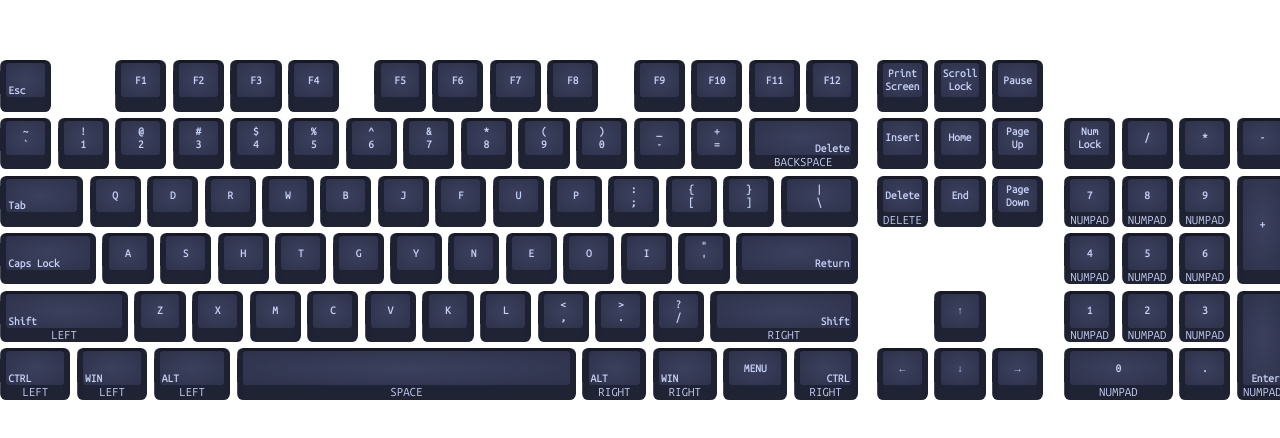
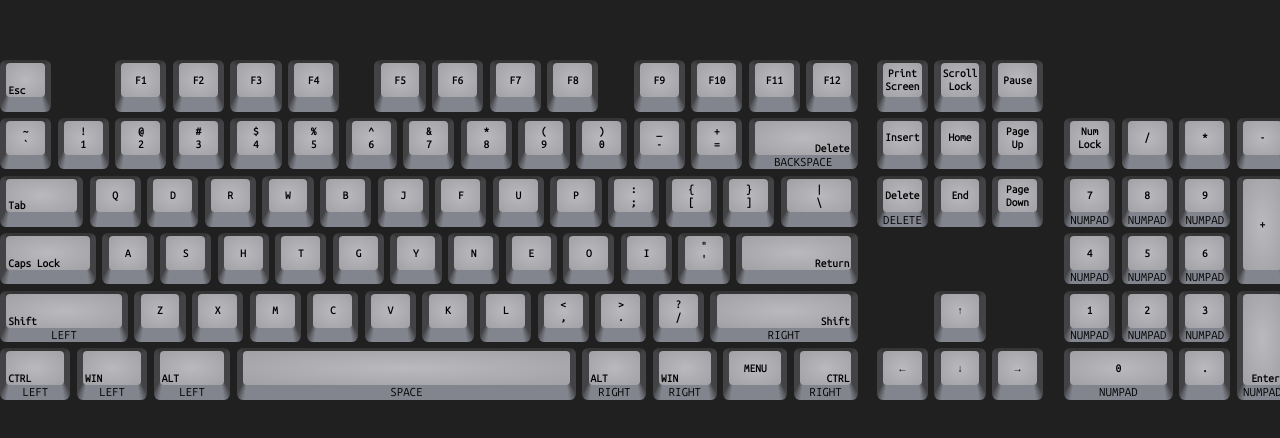
Before and after one commit to JakobHuemer/3ahtim-medtwt_wiederholung-keyboardlayout, a plain HTML site: page index.html in a window 1280 px wide. Shown: the part 170-608 px from the top of the page. Drawn offline with Linux system fonts and the light colour scheme.

Commit message:
reworked key look with weird non pixel perfect issues now fixed

```diff
--- a/script/customization.js
+++ b/script/customization.js
@@ -1,7 +1,7 @@
 const THEMES = {
 
     // displayname => replace "_" with " " and css capitalize
-    WHITE: {
+    BOTH_WHITE: {
         "--key-color-top-prim": "#e8e8e8",
         "--key-color-top-sec": "#d0d0d0",
         "--key-color-front": "#b6b6b6",
@@ -9,7 +9,7 @@ const THEMES = {
         "--key-color-back": "#919191",
         "--key-font-color": "#000000"
     },
-    DARK: {
+    BOTH_DARK: {
         "--key-color-top-prim": "#2a2a2a",
         "--key-color-top-sec": "#1c1c1c",
         "--key-color-front": "#151515",
@@ -17,7 +17,7 @@ const THEMES = {
         "--key-color-back": "#000000",
         "--key-font-color": "#c0cae1"
     },
-    CATPPUCCIN_MOCHA: {
+    BOTH_CATPPUCCIN_MOCHA: {
         "--key-color-top-prim": "#3b405e",
         "--key-color-top-sec": "#2e324b",
         "--key-color-front": "#202334",
@@ -25,7 +25,23 @@ const THEMES = {
         "--key-color-back": "#171926",
         "--key-font-color": "#C6D0F5"
     },
-    HIGH_CONTRAST: {
+    DARK_CATPPUCCIN_LIGHT: {
+        "--key-color-top-prim": "#C5CFF5",
+        "--key-color-top-sec": "#bfc7ec",
+        "--key-color-front": "#B7BDF8",
+        "--key-color-side": "#8AADF4",
+        "--key-color-back": "#6e99d2",
+        "--key-font-color": "#4b4546"
+    },
+    BOTH_CLEAN_WHITE:{
+        "--key-color-top-prim": "#D0D8E0",
+        "--key-color-top-sec": "#BEC8D0",
+        "--key-color-front": "#A0A8B0",
+        "--key-color-side": "#909898",
+        "--key-color-back": "#808888",
+        "--key-font-color": "#303030"
+    },
+    BOTH_HIGH_CONTRAST: {
         "--key-color-top-prim": "#000000",
         "--key-color-top-sec": "#212121",
         "--key-color-front": "#3a3a3a",
@@ -34,7 +50,7 @@ const THEMES = {
         "--key-font-color": "#FFFFFF"
 
     },
-    SILVER: {
+    BOTH_SILVER: {
         "--key-color-top-prim": "#BAB9BE",
         "--key-color-top-sec": "#A0A0A5",
         "--key-color-front": "#82858E",
@@ -42,15 +58,7 @@ const THEMES = {
         "--key-color-back": "#343635",
         "--key-font-color": "#000000"
     },
-    NEON_SUNSET: {
-        "--key-color-top-prim": "#FF6B6B",
-        "--key-color-top-sec": "#FF8E8E",
-        "--key-color-front": "#4ECDC4",
-        "--key-color-side": "#45B7D1",
-        "--key-color-back": "#1A535C",
-        "--key-font-color": "#FFFFFF"
-    },
-    FOREST_MIST: {
+    BOTH_FOREST_MIST: {
         "--key-color-top-prim": "#7DAE9E",
         "--key-color-top-sec": "#6A9A8B",
         "--key-color-front": "#5C8D76",
@@ -58,7 +66,7 @@ const THEMES = {
         "--key-color-back": "#2F3E46",
         "--key-font-color": "#E0E0E0"
     },
-    LAVENDER_DREAMS: {
+    BOTH_LAVENDER_DREAMS: {
         "--key-color-top-prim": "#E0B0FF",
         "--key-color-top-sec": "#C18EE0",
         "--key-color-front": "#9A8CFF",
@@ -66,20 +74,20 @@ const THEMES = {
         "--key-color-back": "#4B0082",
         "--key-font-color": "#FFFFFF"
     },
-    COFFEE_BREAK: {
-        "--key-color-top-prim": "#D7CCC8",
-        "--key-color-top-sec": "#BCAAA4",
-        "--key-color-front": "#8D6E63",
-        "--key-color-side": "#5D4037",
-        "--key-color-back": "#3E2723",
-        "--key-font-color": "#FFFFFF"
-    },
-    DEEP_OCEAN: {
+    BOTH_DEEP_OCEAN: {
         "--key-color-top-prim": "#64B5F6",
         "--key-color-top-sec": "#42A5F5",
         "--key-color-front": "#1E88E5",
         "--key-color-side": "#1565C0",
         "--key-color-back": "#0D47A1",
         "--key-font-color": "#FFFFFF"
+    },
+    BOTH_BACK_IN_THE_OLD_DAYS: {
+        "--key-color-top-prim": "#D4D3BF",
+        "--key-color-top-sec": "#D6D0C0",
+        "--key-color-front": "#B0AE97",
+        "--key-color-side": "#7D7A5C",
+        "--key-color-back": "#4d4a37",
+        "--key-font-color": "#000000"
     }
 };
--- a/script/index.js
+++ b/script/index.js
@@ -1,3 +1,3 @@
 displayKeyboard(Keyboards.FULL_SIZED, Layouts.Workman)
 
-switchTheme(THEMES.CATPPUCCIN_MOCHA)
+switchTheme(THEMES.BOTH_SILVER)
--- a/script/keyboards.js
+++ b/script/keyboards.js
@@ -19,7 +19,8 @@ const Keyboards = {
         description: `
         <h2>Full-Sized Keyboard (100% Layout)</h2>
         <p>Standard keyboard with 104 keys, including number pad, home cluster, function keys, and arrow keys.
-        Ideal for extensive data entry and office use. Number pad typically on the right, but some have it on the left.</p>
+            Ideal for extensive data entry and office use. Number pad typically on the right, but some have it on
+            the left.</p>
     `,
         height: 6 + 5 * GAP_SIZE,
         width: 21.5 + 20 * GAP_SIZE + 1.25 * GAP_SIZE + 1,
--- a/script/utils.js
+++ b/script/utils.js
@@ -31,10 +31,21 @@ function displayKeyboard(keyboard, layout) {
 
 }
 
+function rnd() {
+    return Math.round(Math.random()*100) / 100
+}
+
+function evn(num) {
+    return num % 2 === 0 ? num : num + 0.01
+}
+
 function switchTheme(theme) {
-
+    if (!theme) {
+        console.error("Theme", theme, "is not there!")
+        return
+    }
     for (const [key, color] of Object.entries(theme)) {
-        document.documentElement.style.setProperty(key, color)
-        console.log("setting", key, "to", color)
+        document.documentElement.style.setProperty(key, color);
+        console.log("setting", key, "to", color);
     }
 }
--- a/style/style.css
+++ b/style/style.css
@@ -5,13 +5,17 @@
     font-weight: normal;
 }
 
-html {
+:root {
     --key-font-color: #000000;
-    --key-color-top-prim: #BAB9BE;
-    --key-color-top-sec: #aaa9b6;
-    --key-color-front: #82858E;
-    --key-color-side: #434346;
-    --key-color-back: #343635;
+    --key-color-top-prim: #5124ff;
+    --key-color-top-sec: #0b00a1;
+    --key-color-front: #0dea34;
+    --key-color-side: #ff5dcc;
+    --key-color-back: #d07927;
+
+
+
+    background: #202020;
 }
 
 * {
@@ -44,8 +48,26 @@ body {
 
 .keyslot {
     overflow: hidden;
+}
 
-}
+
+/*.key {*/
+
+/*    position: relative;*/
+
+/*    background: purple;*/
+/*    height: 100%;*/
+/*    width: 100%;*/
+
+/*    overflow: hidden;*/
+
+/*    border-radius: .5em;*/
+
+/*    text-align: center;*/
+
+/*    display: flex;*/
+
+/*}*/
 
 
 .key {
@@ -71,29 +93,32 @@ body {
     --key-top: .3em;
     --key-top-height: calc(100% - 1.7em);
     --key-top-width: calc(100% - 1.2em);
-    --key-corner-gradient-amount: 2;
 
-    &::after {
-        position: absolute;
-        content: "";
-        width: calc(var(--key-top-width) - .5em);
-        background: linear-gradient(0deg, var(--key-color-front) 50%, var(--key-color-back) 50%);
-        height: 110%;
-        top: -5%;
-        left: 50%;
-        z-index: 5;
-        transform: translateX(-50%);
-    }
 
-    &::before {
-        content: "awd";
-        position: absolute;
-        width: 100%;
-        height: calc(var(--key-top-height) - .5em);
-        background: var(--key-color-side);
-        top: calc(var(--key-top) + .5em);
-        z-index: 4;
-    }
+    /*modern look*/
+    /*background: linear-gradient(var(--key-color-back) 5%, var(--key-color-side) 60%, var(--key-color-front));*/
+
+    /*&::after {*/
+    /*    position: absolute;*/
+    /*    content: "";*/
+    /*    width: calc(var(--key-top-width) - .5em);*/
+    /*    background: linear-gradient(0deg, var(--key-color-front) 50%, var(--key-color-back) 50%);*/
+    /*    height: 110%;*/
+    /*    top: -5%;*/
+    /*    left: 50%;*/
+    /*    z-index: 5;*/
+    /*    transform: translateX(-50%);*/
+    /*}*/
+
+    /*&::before {*/
+    /*    content: "awd";*/
+    /*    position: absolute;*/
+    /*    width: 100%;*/
+    /*    height: calc(var(--key-top-height) - .5em);*/
+    /*    background: var(--key-color-side);*/
+    /*    top: calc(var(--key-top) + .5em);*/
+    /*    z-index: 4;*/
+    /*}*/
 
 
     .bg {
@@ -103,42 +128,56 @@ body {
         top: 0;
         left: 0;
 
+        /* how much each corner element is actually bigger on every side (like padding) than is has to be to be perfect because of some
+            weird css i don't understand
+          for demonstration set --corner-overflow to 0 and see what happens
+            */
+        --corner-overflow: .2rem;
+        --corner-overflow-neg: calc(-1 * var(--corner-overflow));
+
+        --corner-bg-top: conic-gradient(
+                from -90deg
+                at calc(100% - 1em - var(--corner-overflow)) calc(1em + var(--corner-overflow)),
+                var(--key-color-back) 120deg,
+                var(--key-color-side) 140deg);
+
+        --corner-bg-bottom: conic-gradient(
+                at calc(100% - .8em - var(--corner-overflow)) calc(100% - 1.9em - var(--corner-overflow)),
+                var(--key-color-side) 150deg,
+                var(--key-color-front) 173deg);
+
 
         .bg-item {
             position: absolute;
-            height: 1.5em;
-            width: 1.5em;
+
+            height: calc(50% + 2 * var(--corner-overflow));
+            width: calc(50% + 2 * var(--corner-overflow));
         }
 
         .bg-left-top {
-            top: 0;
-            left: 0;
-            background: conic-gradient(from -90deg at 60% 30%, var(--key-color-back) 95deg, var(--key-color-side) 150deg);
+            top: var(--corner-overflow-neg);
+            left: var(--corner-overflow-neg);
+            background:var(--corner-bg-top);
             transform: scaleX(-1);
-
-
         }
 
         .bg-right-top {
-            top: 0;
-            right: 0;
-            background: conic-gradient(from -90deg at 60% 30%, var(--key-color-back) 95deg, var(--key-color-side) 150deg);
+            top: var(--corner-overflow-neg);
+            right: var(--corner-overflow-neg);
+            background: var(--corner-bg-top);
         }
 
         .bg-left-bottom {
-            bottom: 0;
-            left: 0;
-            height: 2em;
-            background: conic-gradient(at 60% 35%, var(--key-color-side) 150deg, var(--key-color-front) 180deg);
+            bottom: var(--corner-overflow-neg);
+            left: var(--corner-overflow-neg);
+            background: var(--corner-bg-bottom);
             transform: scaleX(-1);
-
         }
 
         .bg-right-bottom {
-            bottom: 0;
-            right: 0;
-            height: 2em;
-            background: conic-gradient(at 60% 35%, var(--key-color-side) 150deg, var(--key-color-front) 180deg);
+            right: var(--corner-overflow-neg);
+            bottom: var(--corner-overflow-neg);
+            background: var(--corner-bg-bottom);
         }
     }
 
@@ -161,11 +200,14 @@ body {
         height: var(--key-top-height);
         width: var(--key-top-width);
         background: radial-gradient(var(--key-color-top-prim), var(--key-color-top-sec));
-        border-radius: .3em;
+        border-radius: .4em;
         padding-inline: .2em;
 
         position: absolute;
         top: var(--key-top);
+
+        /*modern look*/
+        /*box-shadow: 0 .3em 10px #00000040;*/
 
         span {
             width: 100%;
```
Also changed, not shown: 1 other file.
